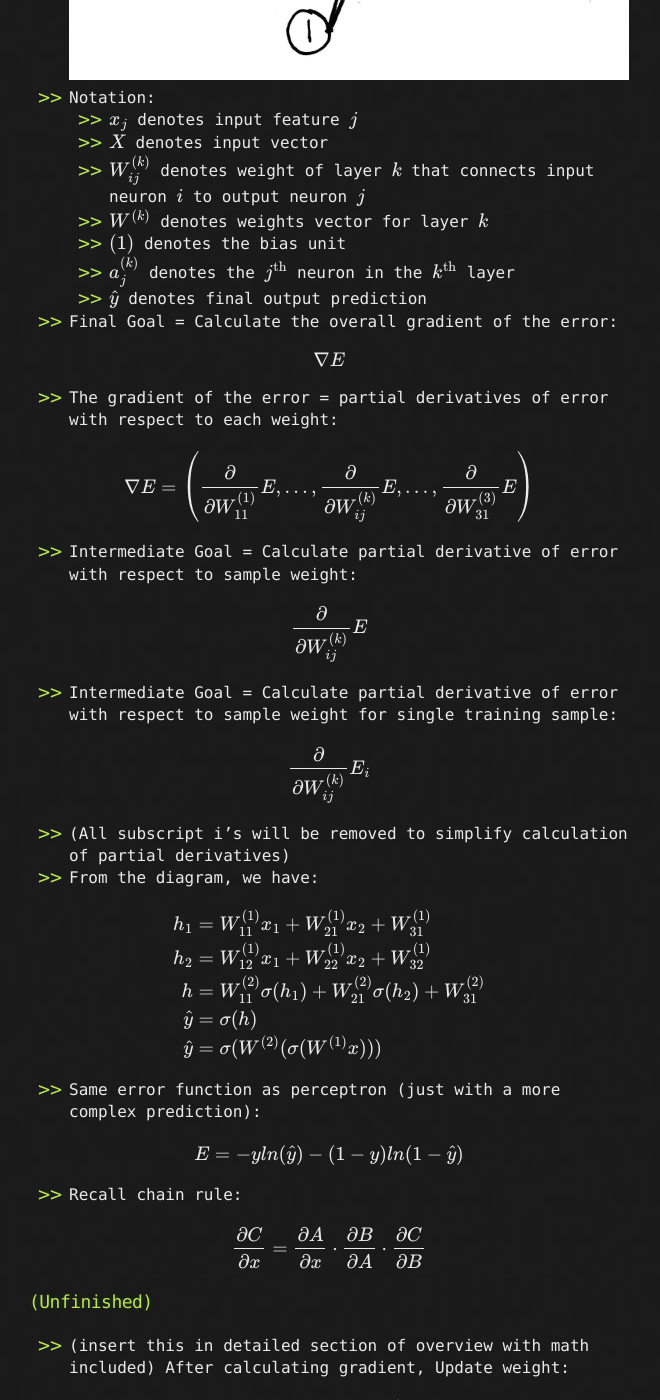
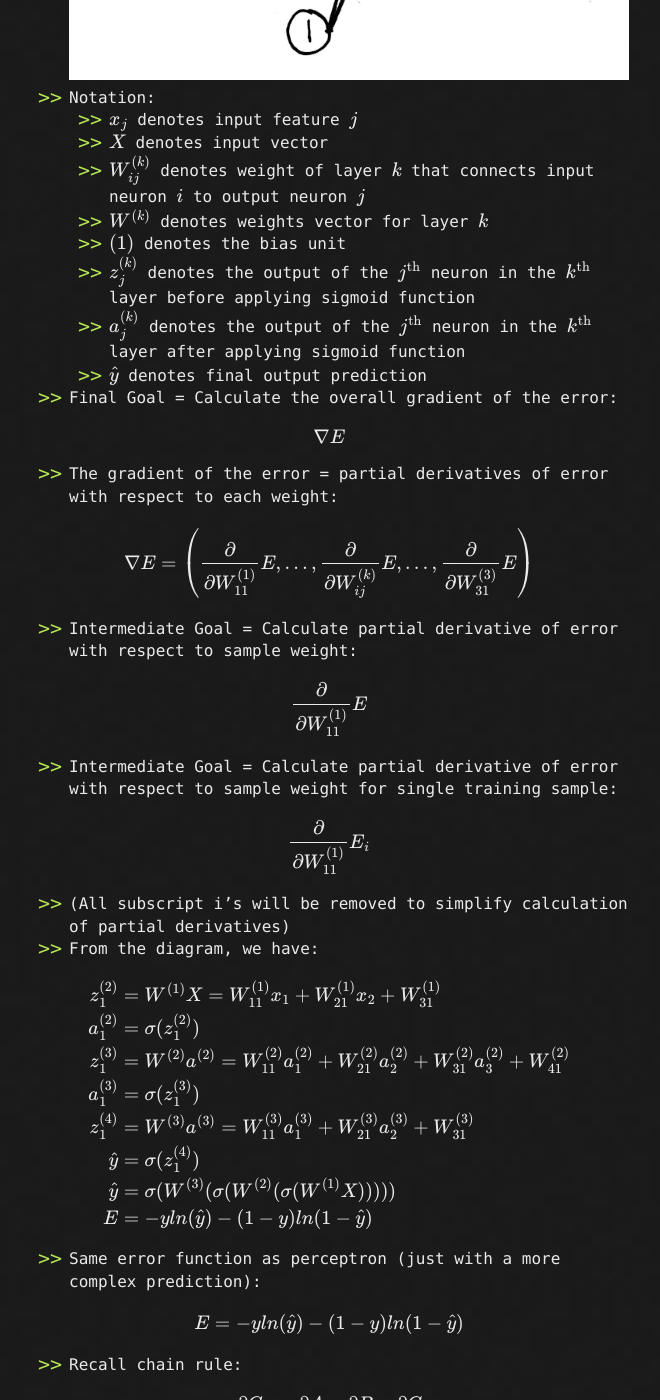
Before and after one commit to LivingProgram/ml-notes, a Jekyll site: the page built from index.md, in a window 1280 px wide and 1400 px high, scrolled down 8300 px. Shown: the whole window, without its empty margins (311-971 px from the left). Built offline with Jekyll 4.4.1, drawn with Linux system fonts in a browser that asks for light colours; our own code applies the rules of GitHub Pages for plain Markdown files; formulas are drawn with MathJax 3; the repository's description, which GitHub fills in, is left out.

Commit message:
add equations

```diff
--- a/index.md
+++ b/index.md
@@ -215,7 +215,8 @@ $$\hat{y}_{i}=\sigma(W^{(3)}(\sigma(W^{(2)}(\sigma(W^{(1)}X_{i})))))$$
   - $$W^{(k)}_{ij}$$ denotes weight of layer $$k$$ that connects input neuron $$i$$ to output neuron $$j$$
   - $$W^{(k)}$$ denotes weights vector for layer $$k$$
   - $$(1)$$ denotes the bias unit
-  - $$a^{(k)}_{j}$$ denotes the $$j^{\text{th}}$$ neuron in the $$k^{\text{th}}$$ layer
+  - $$z^{(k)}_{j}$$ denotes the output of the $$j^{\text{th}}$$ neuron in the $$k^{\text{th}}$$ layer before applying sigmoid function
+  - $$a^{(k)}_{j}$$ denotes the output of the $$j^{\text{th}}$$ neuron in the $$k^{\text{th}}$$ layer after applying sigmoid function
   - $$\hat{y}$$ denotes final output prediction
 
 - Final Goal = Calculate the overall gradient of the error:
@@ -228,20 +229,23 @@ $$\nabla E = \left(\frac{\partial}{\partial W^{(1)}_{11}}E,\ldots,\frac{\partial
 
 - Intermediate Goal = Calculate partial derivative of error with respect to sample weight:
 
-$$\frac{\partial}{\partial W^{(k)}_{ij}}E$$
+$$\frac{\partial}{\partial W^{(1)}_{11}}E$$
 
 - Intermediate Goal = Calculate partial derivative of error with respect to sample weight for single training sample:
 
-$$\frac{\partial}{\partial W^{(k)}_{ij}} E_{i}$$
+$$\frac{\partial}{\partial W^{(1)}_{11}} E_{i}$$
 
 - (All subscript i's will be removed to simplify calculation of partial derivatives)
 - From the diagram, we have:
 
-$$\begin{align}h_{1}&=W^{(1)}_{11}x_{1}+W^{(1)}_{21}x_{2}+W^{(1)}_{31}\\
-h_{2}&=W^{(1)}_{12}x_{1}+W^{(1)}_{22}x_{2}+W^{(1)}_{32}\\
-h&=W^{(2)}_{11}\sigma(h_{1})+W^{(2)}_{21}\sigma(h_{2})+W^{(2)}_{31}\\
-\hat{y}&=\sigma(h)\\
-\hat{y}&=\sigma(W^{(2)}(\sigma(W^{(1)}x)))\end{align}$$
+$$\begin{align}z_{1}^{(2)}&=W^{(1)}X=W_{11}^{(1)}x_{1}+W_{21}^{(1)}x_{2}+W_{31}^{(1)}\\
+a_{1}^{(2)}&=\sigma(z_{1}^{(2)})\\
+z_{1}^{(3)}&=W^{(2)}a^{(2)}=W_{11}^{(2)}a_{1}^{(2)}+W_{21}^{(2)}a_{2}^{(2)}+W_{31}^{(2)}a_{3}^{(2)}+W_{41}^{(2)}\\
+a_{1}^{(3)}&=\sigma(z_{1}^{(3)})\\
+z_{1}^{(4)}&=W^{(3)}a^{(3)}=W_{11}^{(3)}a_{1}^{(3)}+W_{21}^{(3)}a_{2}^{(3)}+W_{31}^{(3)}\\
+\hat{y}&=\sigma(z_{1}^{(4)})\\
+\hat{y}&=\sigma(W^{(3)}(\sigma(W^{(2)}(\sigma(W^{(1)}X)))))\\
+E&=-yln(\hat{y})-(1-y)ln(1-\hat{y})\end{align}$$
 
 - Same error function as perceptron (just with a more complex prediction):
 
```
